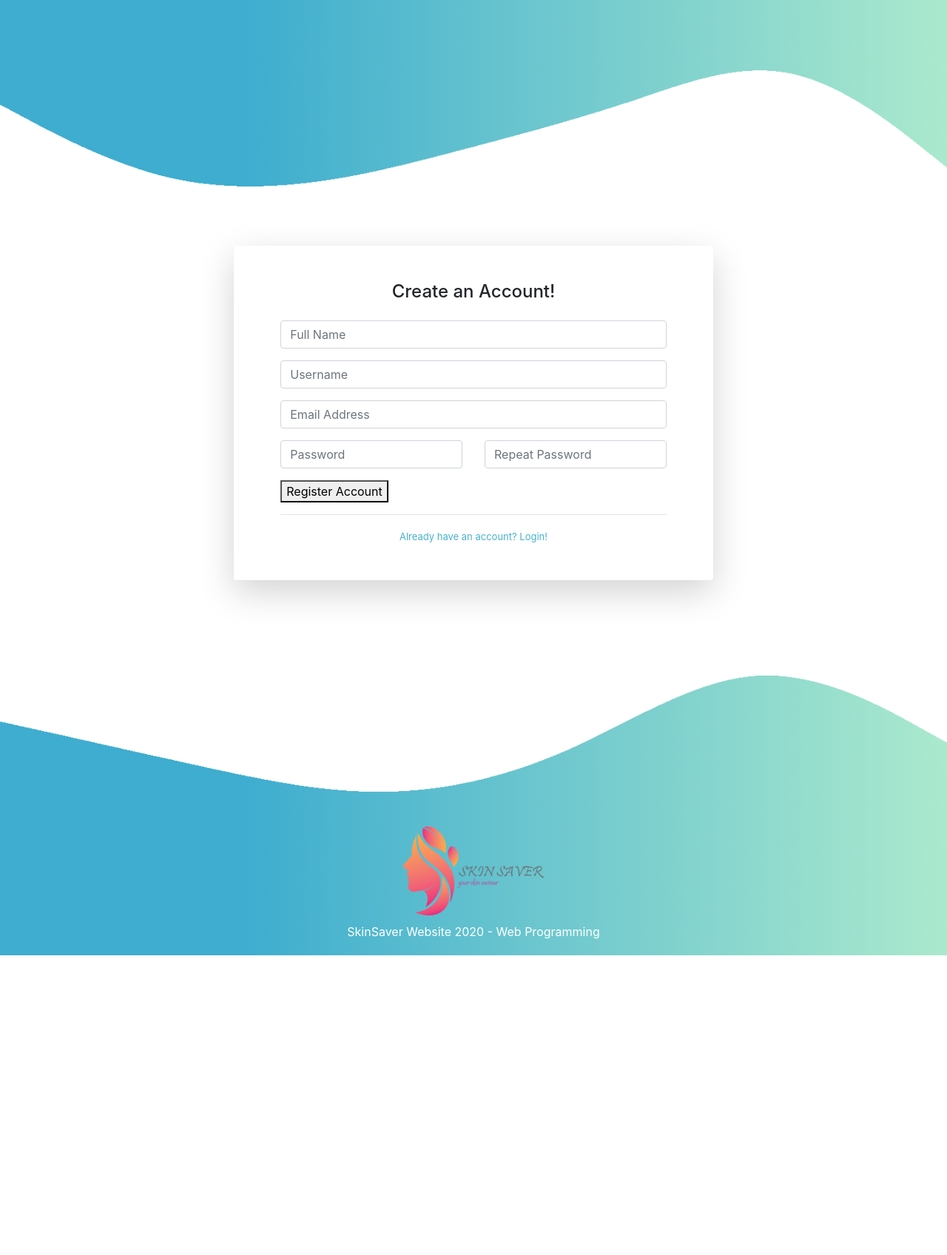
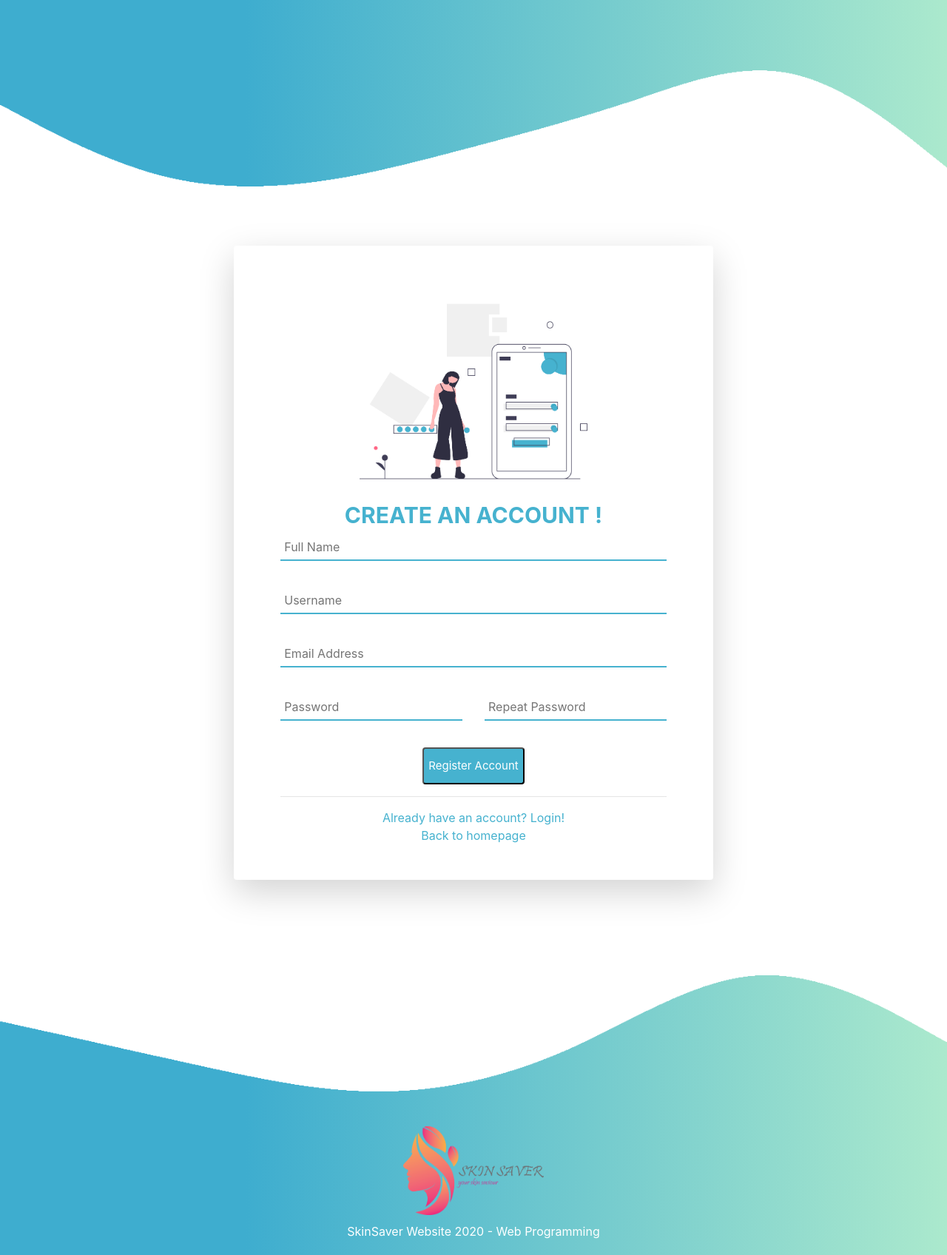
Before and after one commit to aryadipramarta/TugasBesar-Webpro, a CodeIgniter app: page /TugasBesar-Webpro/auth/register in a window 1280 px wide. Shown: the whole page at 74% size. Before the commit the page ends 1291 px from the top, so only its background shows below. Run offline with CodeIgniter, Linux system fonts and the light colour scheme; some libraries are stand-ins or nearby versions.

Commit message:
login and register tampilan done
done login and register tampilan

```diff
--- a/application/views/auth/register.php
+++ b/application/views/auth/register.php
@@ -1,28 +1,28 @@
 <div class="container">
-
     <div class="card o-hidden border-0 shadow-lg my-5 col-lg-7 col mx-auto">
         <div class="card-body p-0">
             <div class="row">
                 <div class="col-lg">
                     <div class="p-5">
                         <div class="text-center">
-                            <h1 class="h4 text-gray-900 mb-4">Create an Account!</h1>
+                        <img src="<?= base_url('assets/image/register.png') ?>" class="img-register">
+                            <h2 class="title-register">CREATE AN ACCOUNT !</h2>
                         </div>
                         <form class="user" method="post" action="<?= base_url('auth/register'); ?>">
                             <div class="form-group">
-                                <input type="text" class="form-control form-control-user" name="name" id="name" placeholder="Full Name" value="<?= set_value('name'); ?>">
+                                <input type="text" class="register-form" name="name" id="name" placeholder="Full Name" value="<?= set_value('name'); ?>">
                                 <small class="text-danger">
                                     <?= form_error('name');  ?>
                                 </small>
                             </div>
                             <div class="form-group">
-                                <input type="text" class="form-control form-control-user" name="username" id="username" placeholder="Username" value="<?= set_value('username'); ?>">
+                                <input type="text" class="register-form" name="username" id="username" placeholder="Username" value="<?= set_value('username'); ?>">
                                 <small class="text-danger">
                                     <?= form_error('username');  ?>
                                 </small>
                             </div>
                             <div class="form-group">
-                                <input type="email" class="form-control form-control-user" name="email" id="email" placeholder="Email Address" value="<?= set_value('email'); ?>">
+                                <input type="email" class="register-form" name="email" id="email" placeholder="Email Address" value="<?= set_value('email'); ?>">
                                 <small class="text-danger">
                                     <?= form_error('email');  ?>
                                 </small>
@@ -32,23 +32,24 @@
                             </div>
                             <div class="form-group row">
                                 <div class="col-sm-6 mb-3 mb-sm-0">
-                                    <input type="password" class="form-control form-control-user" id="password" name="password" placeholder="Password">
+                                    <input type="password" class="register-form" id="password" name="password" placeholder="Password">
                                     <small class="text-danger">
                                         <?= form_error('password');  ?>
                                     </small>
                                 </div>
                                 <div class="col-sm-6">
-                                    <input type="password" class="form-control form-control-user" id="check_password" name="check_password" placeholder="Repeat Password">
+                                    <input type="password" class="register-form" id="check_password" name="check_password" placeholder="Repeat Password">
                                 </div>
                             </div>
-                            <button type="submit" class="btn_register">
-                                Register Account
-                            </button>
-
+                            <div class="d-flex justify-content-center">
+                            <button type="submit" class="btn_register">Register Account</button>
+                            </div>
                         </form>
                         <hr>
                         <div class="text-center">
                             <a class="reg_link" href="<?= base_url('auth'); ?>">Already have an account? Login!</a>
+                            <br>
+                            <a class="reg_link" href="<?= site_url('') ?>">Back to homepage</a>
                         </div>
                     </div>
                 </div>
--- a/application/views/template/auth_header.php
+++ b/application/views/template/auth_header.php
@@ -5,8 +5,26 @@
 
     <title><?= $title;  ?></title>
     <link href="<?= base_url('assets/css/auth.css') ?> " rel="stylesheet">
+    <link href="<?= base_url('assets/css/regist.css') ?> " rel="stylesheet">
     <link rel="stylesheet" href="https://stackpath.bootstrapcdn.com/bootstrap/4.4.1/css/bootstrap.min.css" integrity="sha384-Vkoo8x4CGsO3+Hhxv8T/Q5PaXtkKtu6ug5TOeNV6gBiFeWPGFN9MuhOf23Q9Ifjh" crossorigin="anonymous">
     <link rel="stylesheet" href="https://cdnjs.cloudflare.com/ajax/libs/font-awesome/5.13.0/css/all.min.css" integrity="sha256-h20CPZ0QyXlBuAw7A+KluUYx/3pK+c7lYEpqLTlxjYQ=" crossorigin="anonymous" />
+    <link rel="apple-touch-icon" sizes="57x57" href="/apple-icon-57x57.png">
+    <link rel="apple-touch-icon" sizes="60x60" href="/apple-icon-60x60.png">
+    <link rel="apple-touch-icon" sizes="72x72" href="/apple-icon-72x72.png">
+    <link rel="apple-touch-icon" sizes="76x76" href="/apple-icon-76x76.png">
+    <link rel="apple-touch-icon" sizes="114x114" href="/apple-icon-114x114.png">
+    <link rel="apple-touch-icon" sizes="120x120" href="/apple-icon-120x120.png">
+    <link rel="apple-touch-icon" sizes="144x144" href="/apple-icon-144x144.png">
+    <link rel="apple-touch-icon" sizes="152x152" href="/apple-icon-152x152.png">
+    <link rel="apple-touch-icon" sizes="180x180" href="/apple-icon-180x180.png">
+    <link rel="icon" type="image/png" sizes="192x192"  href="/android-icon-192x192.png">
+    <link rel="icon" type="image/png" sizes="32x32" href="/favicon-32x32.png">
+    <link rel="icon" type="image/png" sizes="96x96" href="/favicon-96x96.png">
+    <link rel="icon" type="image/png" sizes="16x16" href="/favicon-16x16.png">
+    <link rel="manifest" href="/manifest.json">
+    <meta name="msapplication-TileColor" content="#ffffff">
+    <meta name="msapplication-TileImage" content="/ms-icon-144x144.png">
+    <meta name="theme-color" content="#ffffff">
 </head>
 <body>
 <div class="headers-auth">
--- a/assets/css/auth.css
+++ b/assets/css/auth.css
@@ -11,6 +11,7 @@
     background-color: #46B2CF;
     border-radius: 4px;
     width: 100%;
+    color: #ffffff;
   }
   .btn_login:hover {background-color: #A5E6CD}
 
--- /dev/null
+++ b/assets/css/regist.css
@@ -0,0 +1,41 @@
+.register-form{
+    border: none;
+    border-bottom: 2px solid #46b2cf;
+    width: 100%;
+    margin-bottom: 20px;
+    padding: 5px;
+}
+
+.btn_register{
+    height: 50px;
+    cursor: pointer;
+    background-color: #46B2CF;
+    border-radius: 4px;
+    color: #fff;
+    font-size: 15px;
+}
+.btn_register:hover {background-color: #A5E6CD}
+
+.btn_register:active {
+    background-color: #A5E6CD;
+    transform: translateY(4px);
+  }
+
+.title-register{
+    font-size: 30px;
+    color: #46b2cf;
+    font-weight: bold;
+}
+.img-register{
+    width: 400px;
+}
+.reg_link{
+    color: #46B2CF;
+    font-size: medium;
+  }
+  .reg_link:hover{
+    color: #46B2CF;
+  }
+  .reg_link:active{
+    color: #46B2CF;
+  }
```
Also changed, not shown: application/views/user/homepage_view.php (+17 -1 lines), application/views/user/home_admin.php (added), application/views/user/home_pasien.php (added), assets/image/register.png (added).
